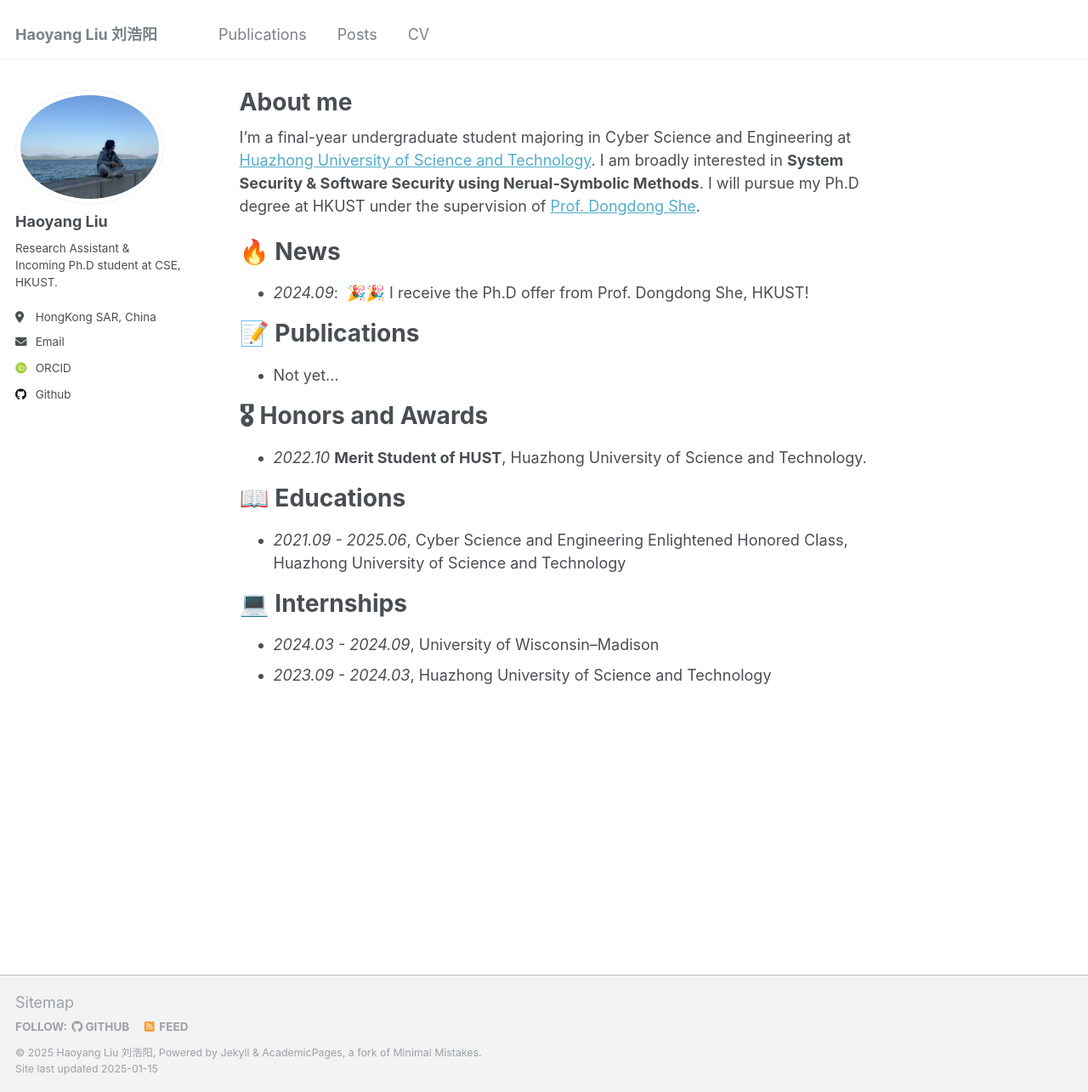
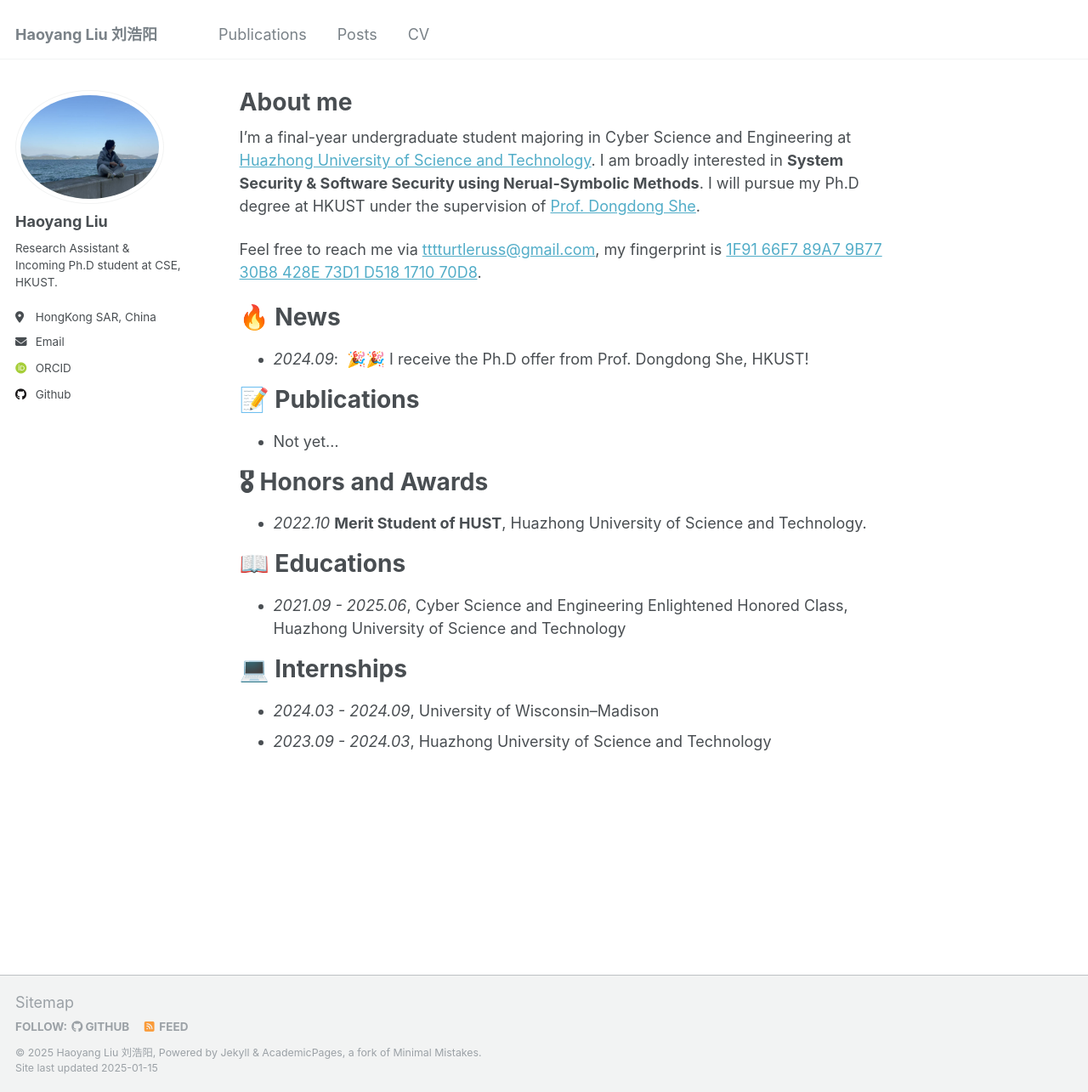
Before and after one commit to tttturtle-russ/tttturtle-russ.github.io, a Jekyll site: the page built from _pages/about.md, in a window 1280 px wide and 1285 px high. Shown: the whole window at 85% size. Built offline with Jekyll 4.4.1, drawn with Linux system fonts in a browser that asks for light colours; some web fonts are replaced.

Commit message:
add: pub key and email address

```diff
--- a/_pages/about.md
+++ b/_pages/about.md
@@ -8,6 +8,8 @@ redirect_from:
 ---
 
 I'm a final-year undergraduate student majoring in Cyber Science and Engineering at [Huazhong University of Science and Technology](https://hust.edu.cn). I am broadly interested in **System Security & Software Security using Nerual-Symbolic Methods**. I will pursue my Ph.D degree at HKUST under the supervision of [Prof. Dongdong She](https://cse.hkust.edu.hk/~dongdong/).
+
+Feel free to reach me via [tttturtleruss@gmail.com](mailto://tttturtleruss@gmail.com), my fingerprint is [1F91 66F7 89A7 9B77 30B8 428E 73D1 D518 1710 70D8](/files/TurtleRuss%20(Arch%20GPG%20Key)_0x171070D8_public.asc).
 
 
 # 🔥 News
```
Also changed, not shown: 1 other file.
